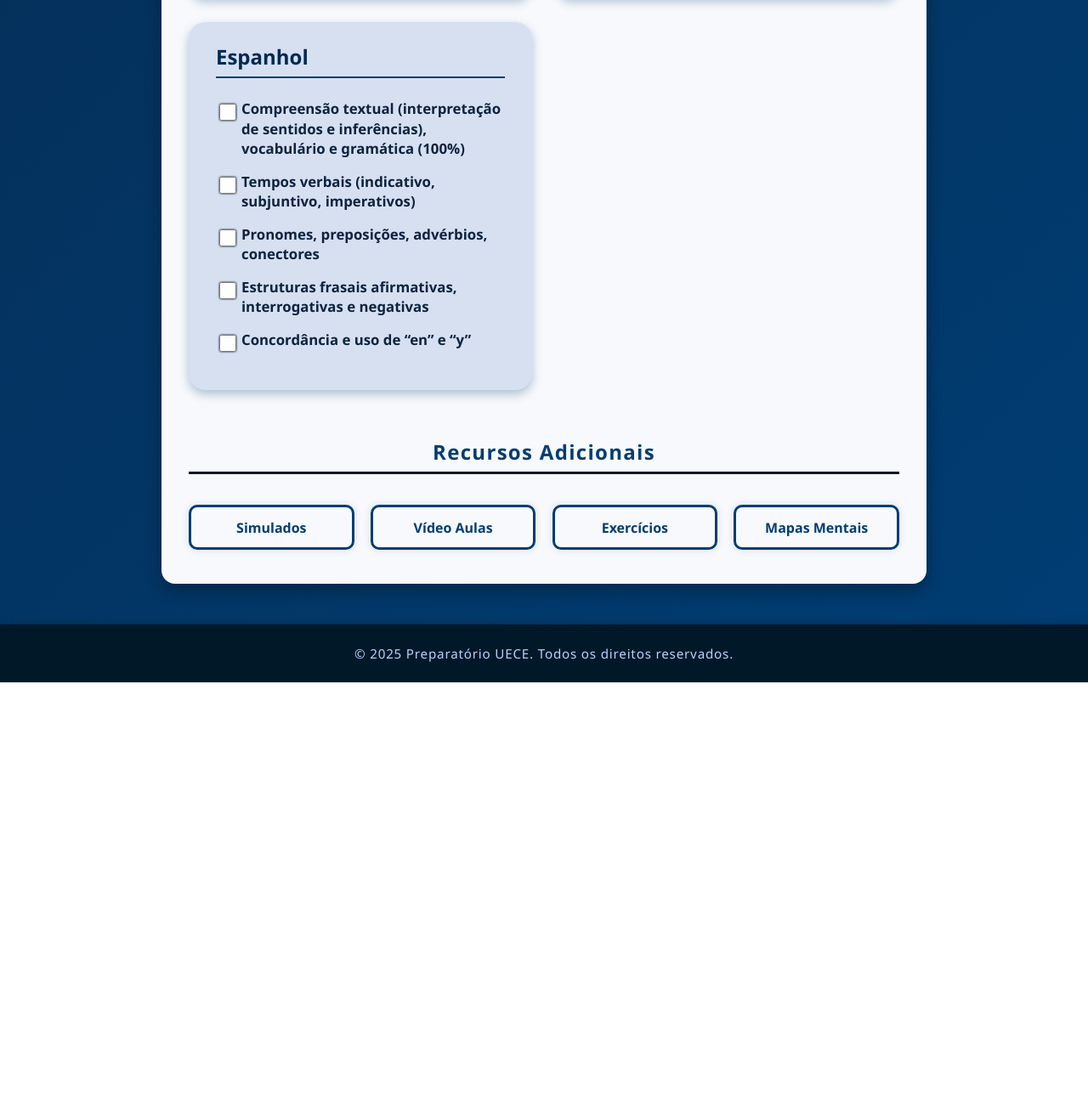
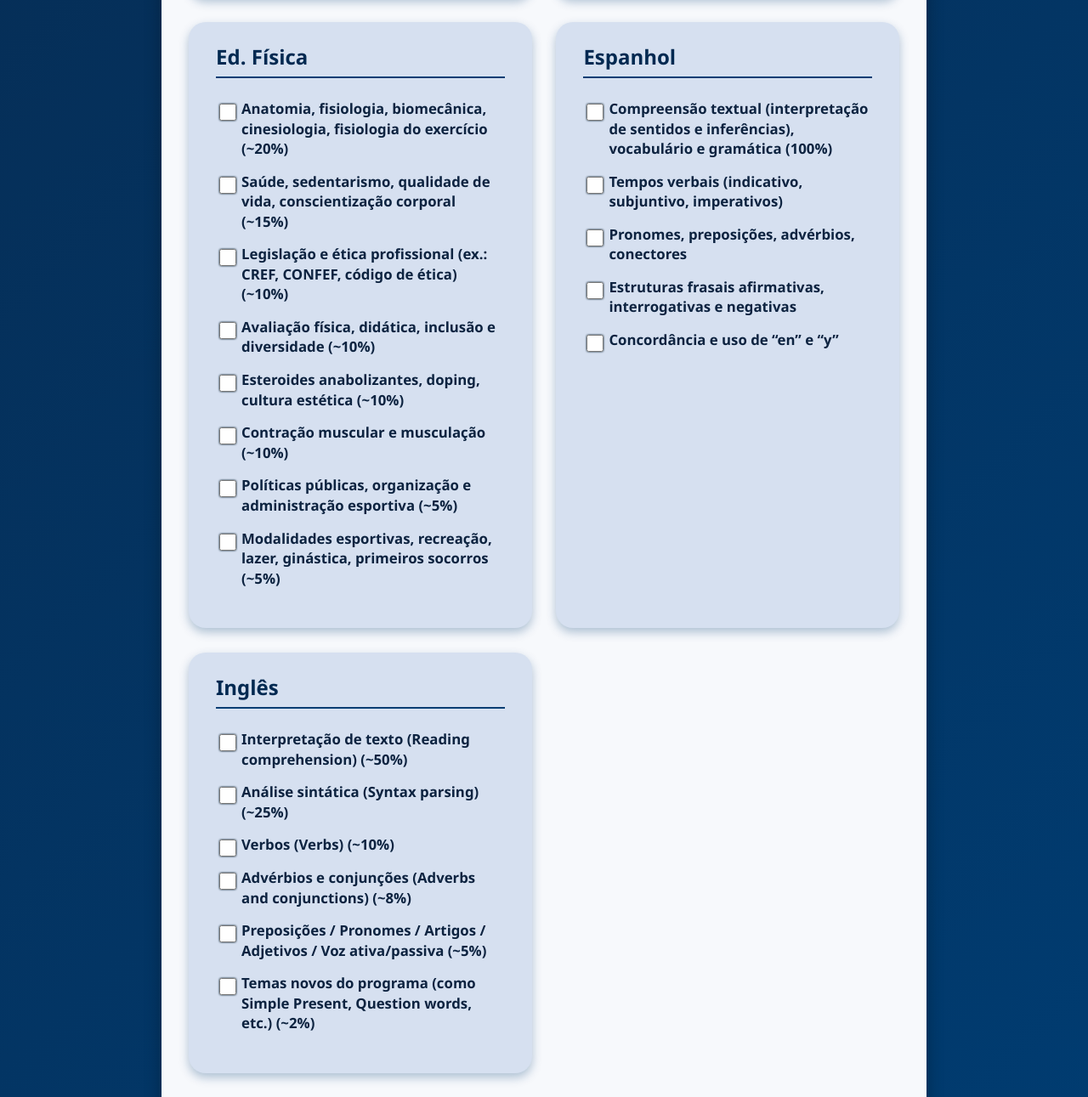
Before and after one commit to bio13/bio13, a plain HTML site: page index.html in a window 1280 px wide. Shown: the part 2429-3720 px from the top of the page at 85% size. Before the commit the page ends 3232 px from the top, so only its background shows below. Drawn offline with Linux system fonts and the light colour scheme.

Commit message:
Update index.html

```diff
--- a/index.html
+++ b/index.html
@@ -1,5 +1,6 @@
 <!DOCTYPE html>
 <html lang="pt-BR">
+
 <head>
   <meta charset="UTF-8" />
   <meta name="viewport" content="width=device-width, initial-scale=1" />
@@ -8,6 +9,7 @@
     * {
       box-sizing: border-box;
     }
+
     body {
       font-family: 'Segoe UI', Tahoma, Geneva, Verdana, sans-serif;
       margin: 0;
@@ -18,14 +20,17 @@
       flex-direction: column;
       justify-content: space-between;
     }
-    header, footer {
+
+    header,
+    footer {
       background-color: #001828;
       color: #b8d2ff;
       padding: 1.5em 1em;
       text-align: center;
-      box-shadow: 0 4px 10px rgba(0,0,0,0.6);
+      box-shadow: 0 4px 10px rgba(0, 0, 0, 0.6);
       user-select: none;
     }
+
     header h1 {
       margin: 0 0 0.2em;
       font-weight: 700;
@@ -33,12 +38,14 @@
       letter-spacing: 2px;
       text-shadow: 1px 1px 4px #000a;
     }
+
     header p {
       margin: 0 0 1.5em;
       font-weight: 500;
       font-size: 1.1rem;
       color: #9bb8ffcc;
     }
+
     .plan-buttons {
       display: flex;
       justify-content: center;
@@ -46,6 +53,7 @@
       flex-wrap: wrap;
       margin-bottom: 1.5em;
     }
+
     .plan-btn {
       background: #005baa;
       border: none;
@@ -60,12 +68,14 @@
       transition: background-color 0.3s ease;
       user-select: none;
     }
+
     .plan-btn:hover,
     .plan-btn:focus {
       background: #003d73;
       outline: none;
       box-shadow: 0 5px 15px rgb(0 61 115 / 0.9);
     }
+
     main {
       flex: 1;
       max-width: 900px;
@@ -78,6 +88,7 @@
       user-select: text;
       transition: background 0.3s ease;
     }
+
     main h2 {
       color: #003d73;
       font-weight: 700;
@@ -87,11 +98,13 @@
       letter-spacing: 1.3px;
       text-align: center;
     }
+
     .subjects-container {
       display: grid;
       grid-template-columns: repeat(auto-fit, minmax(320px, 1fr));
       gap: 1.8em;
     }
+
     .subject-group {
       background: #d6e0f0;
       border-radius: 20px;
@@ -102,6 +115,7 @@
       display: flex;
       flex-direction: column;
     }
+
     .subject-group h3 {
       margin-top: 0;
       margin-bottom: 1em;
@@ -111,12 +125,14 @@
       padding-bottom: 0.3em;
       user-select: text;
     }
+
     .subject-group ul {
       list-style: none;
       padding-left: 0;
       margin: 0;
       flex: 1;
     }
+
     .subject-group li {
       position: relative;
       padding-left: 30px;
@@ -129,9 +145,11 @@
       color: #0d2340;
       transition: color 0.3s ease;
     }
+
     .subject-group li:hover {
       color: #003d73;
     }
+
     .subject-group input[type="checkbox"] {
       position: absolute;
       left: 0;
@@ -143,11 +161,13 @@
       filter: drop-shadow(0 0 1px #001828);
       transition: accent-color 0.3s ease;
     }
+
     #resource-links {
       margin-top: 3.5em;
       text-align: center;
       user-select: none;
     }
+
     #resource-links .resources {
       display: flex;
       flex-wrap: wrap;
@@ -155,6 +175,7 @@
       justify-content: center;
       margin-top: 1em;
     }
+
     .resource-btn {
       flex: 1 1 180px;
       text-align: center;
@@ -170,6 +191,7 @@
       box-shadow: 0 0 8px rgb(0 61 115 / 0.15);
       user-select: none;
     }
+
     .resource-btn:hover,
     .resource-btn:focus {
       background: #003d73;
@@ -178,23 +200,28 @@
       box-shadow: 0 0 16px rgb(0 61 115 / 0.9);
       outline: none;
     }
+
     footer p {
       margin: 0;
       font-size: 0.95rem;
       letter-spacing: 0.8px;
       user-select: none;
     }
+
     @media (max-width: 720px) {
       main {
         margin: 1.2em 1em 2em;
         padding: 1.8em 1.2em;
       }
+
       .subject-group h3 {
         font-size: 1.3rem;
       }
+
       .subject-group li {
         font-size: 1.15rem;
       }
+
       .resource-btn {
         flex: 1 1 100%;
         font-size: 1.1rem;
@@ -203,13 +230,16 @@
     }
   </style>
 </head>
+
 <body>
   <header>
     <h1>Preparatório UECE</h1>
     <p>Checklist de Assuntos com Porcentagens por Matéria</p>
     <div class="plan-buttons">
-      <a href="3mounths.html" class="plan-btn" target="_blank" rel="noopener noreferrer">Plano 3 meses (Abrangente e leve)</a>
-      <a href="2mounths.html" class="plan-btn" target="_blank" rel="noopener noreferrer">Plano 2 meses (Focado e ágil)</a>
+      <a href="3mounths.html" class="plan-btn" target="_blank" rel="noopener noreferrer">Plano 3 meses (Abrangente e
+        leve)</a>
+      <a href="2mounths.html" class="plan-btn" target="_blank" rel="noopener noreferrer">Plano 2 meses (Focado e
+        ágil)</a>
     </div>
   </header>
 
@@ -220,10 +250,14 @@
     <section id="resource-links">
       <h2>Recursos Adicionais</h2>
       <div class="resources">
-        <a class="resource-btn" href="https://app.estuda.com/questoes_provas/instituicao-114/uece" target="_blank" rel="noopener noreferrer">Simulados</a>
-        <a class="resource-btn" href="https://www.youtube.com/results?search_query=uece+vestibular+aulas" target="_blank" rel="noopener noreferrer">Vídeo Aulas</a>
-        <a class="resource-btn" href="https://www.todamateria.com.br/exercicios/" target="_blank" rel="noopener noreferrer">Exercícios</a>
-        <a class="resource-btn" href="https://projetoelisa.com.br/app/mapas-mentais.php" target="_blank" rel="noopener noreferrer">Mapas Mentais</a>
+        <a class="resource-btn" href="https://app.estuda.com/questoes_provas/instituicao-114/uece" target="_blank"
+          rel="noopener noreferrer">Simulados</a>
+        <a class="resource-btn" href="https://www.youtube.com/results?search_query=uece+vestibular+aulas"
+          target="_blank" rel="noopener noreferrer">Vídeo Aulas</a>
+        <a class="resource-btn" href="https://www.todamateria.com.br/exercicios/" target="_blank"
+          rel="noopener noreferrer">Exercícios</a>
+        <a class="resource-btn" href="https://projetoelisa.com.br/app/mapas-mentais.php" target="_blank"
+          rel="noopener noreferrer">Mapas Mentais</a>
       </div>
     </section>
   </main>
@@ -292,12 +326,30 @@
         "Direitos humanos, democracia e contratualismo (~15%)",
         "Outras eras (Grécia, renascimento etc.) (~15%)"
       ],
+      "Ed. Física": [
+        "Anatomia, fisiologia, biomecânica, cinesiologia, fisiologia do exercício (~20%)",
+        "Saúde, sedentarismo, qualidade de vida, conscientização corporal (~15%)",
+        "Legislação e ética profissional (ex.: CREF, CONFEF, código de ética) (~10%)",
+        "Avaliação física, didática, inclusão e diversidade (~10%)",
+        "Esteroides anabolizantes, doping, cultura estética (~10%)",
+        "Contração muscular e musculação (~10%)",
+        "Políticas públicas, organização e administração esportiva (~5%)",
+        "Modalidades esportivas, recreação, lazer, ginástica, primeiros socorros (~5%)",
+      ],
       "Espanhol": [
         "Compreensão textual (interpretação de sentidos e inferências), vocabulário e gramática (100%)",
         "Tempos verbais (indicativo, subjuntivo, imperativos)",
         "Pronomes, preposições, advérbios, conectores",
         "Estruturas frasais afirmativas, interrogativas e negativas",
         "Concordância e uso de “en” e “y”"
+      ],
+      "Inglês": [
+        "Interpretação de texto (Reading comprehension) (~50%)",
+        "Análise sintática (Syntax parsing) (~25%)",
+        "Verbos (Verbs) (~10%)",
+        "Advérbios e conjunções (Adverbs and conjunctions) (~8%)",
+        "Preposições / Pronomes / Artigos / Adjetivos / Voz ativa/passiva (~5%)",
+        "Temas novos do programa (como Simple Present, Question words, etc.) (~2%)"
       ]
     };
 
@@ -313,7 +365,7 @@
 
       const ul = document.createElement('ul');
       assuntos.forEach(assunto => {
-        const id = `${nomeMateria.toLowerCase().replace(/\s+/g,'-')}-${assunto.toLowerCase().replace(/\s+/g,'-').replace(/[^\w\-]+/g,'')}`;
+        const id = `${nomeMateria.toLowerCase().replace(/\s+/g, '-')}-${assunto.toLowerCase().replace(/\s+/g, '-').replace(/[^\w\-]+/g, '')}`;
         const li = document.createElement('li');
         li.innerHTML = `<label><input type="checkbox" id="${id}"> ${assunto}</label>`;
         ul.appendChild(li);
@@ -327,4 +379,5 @@
     }
   </script>
 </body>
+
 </html>
```
